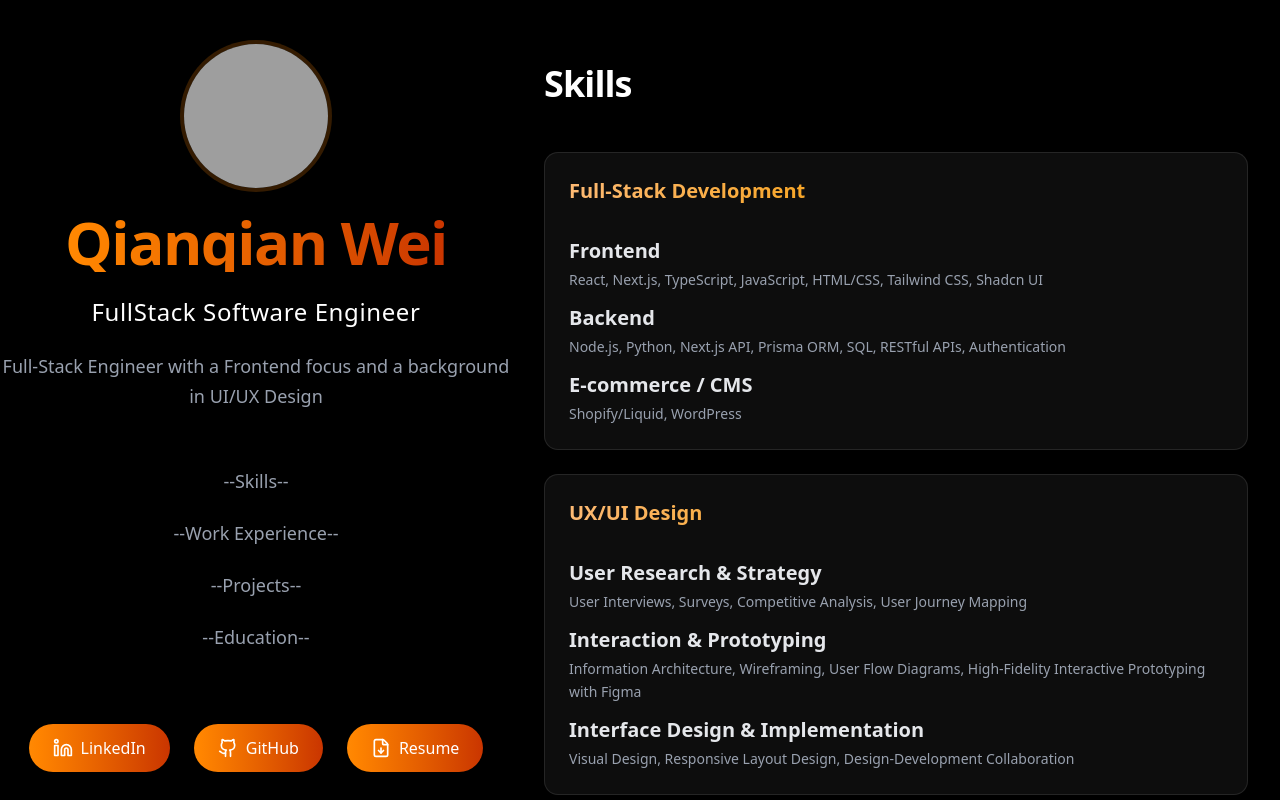
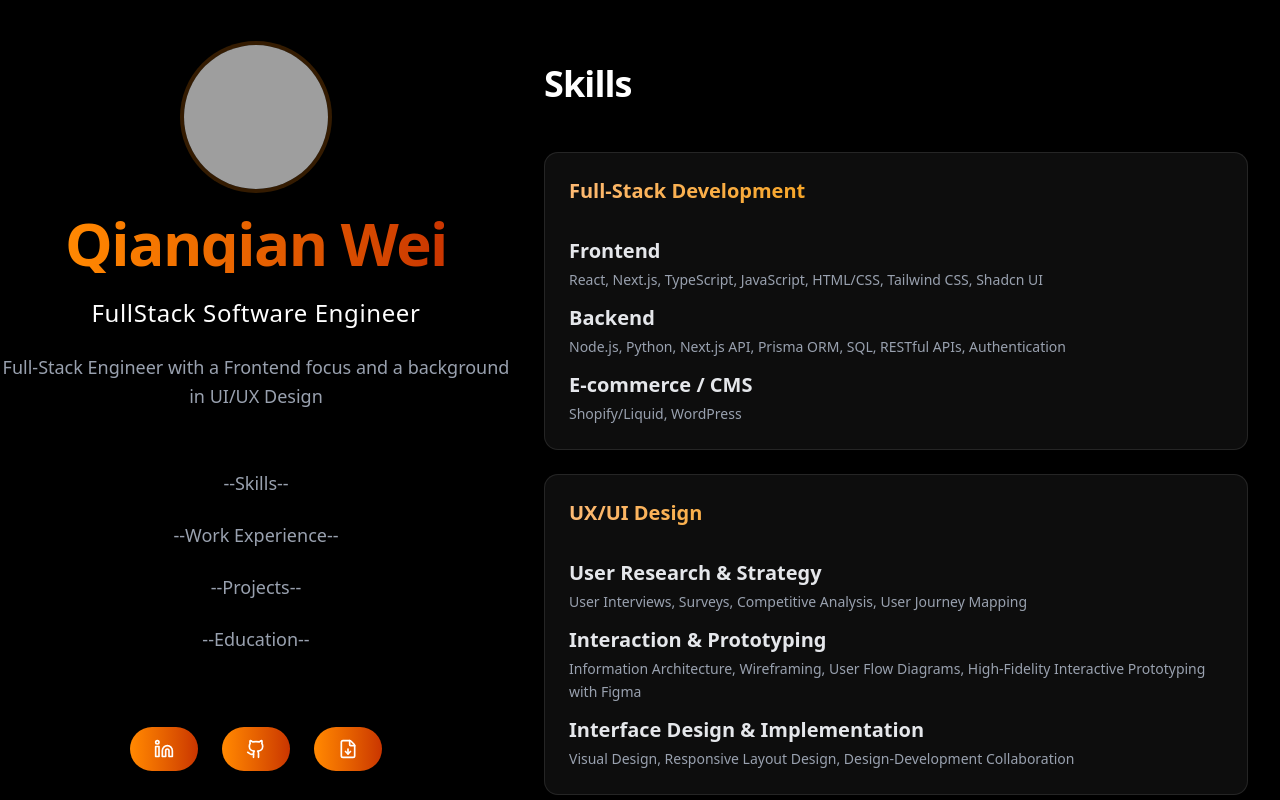
Before and after one commit to Qianqian122333/Qianqian-Wei-Portfolio, a Next.js app: page / in a window 1280 px wide. Shown: the top 800 px of the page. Built offline with nearby package versions, Linux system fonts and the light colour scheme; grey boxes are pictures that could not be loaded.

Commit message:
icon contact

```diff
--- a/components/nav/Contact.tsx
+++ b/components/nav/Contact.tsx
@@ -1,10 +1,29 @@
 import Link from "next/link";
 import { Github, Linkedin, FileDown } from "lucide-react";
+
+const Tooltip = ({
+  children,
+  text,
+}: {
+  children: React.ReactNode;
+  text: string;
+}) => {
+  return (
+    <div className="group relative flex items-center justify-center">
+      {children}
+      <div className="absolute -top-14 left-1/2 -translate-x-1/2 px-3 py-1.5 bg-gray-800 text-white text-sm font-medium rounded-md opacity-0 group-hover:opacity-100 transition-opacity duration-300 pointer-events-none whitespace-nowrap shadow-lg z-50">
+        {text}
+        <div className="absolute top-full left-1/2 -translate-x-1/2 border-4 border-transparent border-t-gray-800"></div>
+      </div>
+    </div>
+  );
+};
 
 const Contact = () => {
   return (
     <div className="flex flex-row items-center justify-center gap-6 py-4">
       {/* LinkedIn */}
+      <Tooltip text="LinkedIn">
         <Link
           href="https://www.linkedin.com/in/qianqianwei112233"
           target="_blank"
@@ -13,12 +32,14 @@ const Contact = () => {
           <div className="absolute inset-0 z-0 bg-linear-to-r from-orange-400 via-orange-550 to-orange-700 transition-transform duration-500 group-hover:scale-110" />
           <div className="relative z-10 flex items-center gap-2">
             <Linkedin size={20} />
-          <span>LinkedIn</span>
+            {/* <span>LinkedIn</span> */}
           </div>
         </Link>
+      </Tooltip>
 
       {/* GitHub */}
-      <div className="hidden lg:block">
+      {/* <div className="hidden lg:block"> */}
+      <Tooltip text="GitHub">
         <Link
           href="https://github.com/Qianqian122333"
           target="_blank"
@@ -27,12 +48,14 @@ const Contact = () => {
           <div className="absolute inset-0 z-0 bg-linear-to-r from-orange-400 via-orange-550 to-orange-700 transition-transform duration-500 group-hover:scale-110" />
           <div className="relative z-10 flex items-center gap-2">
             <Github size={20} />
-            <span>GitHub</span>
+            {/* <span>GitHub</span> */}
           </div>
         </Link>
-      </div>
+      </Tooltip>
+      {/* </div> */}
 
       {/* Resume Download */}
+      <Tooltip text="Resume Download">
         <a
           href="/Software Engineer Qianqian Wei.pdf"
           download="Software Engineer Qianqian Wei.pdf"
@@ -41,9 +64,10 @@ const Contact = () => {
           <div className="absolute inset-0 z-0 bg-linear-to-r from-orange-400 via-orange-550 to-orange-700 transition-transform duration-500 group-hover:scale-110" />
           <div className="relative z-10 flex items-center gap-2">
             <FileDown size={20} />
-          <span>Resume</span>
+            {/* <span>Resume</span> */}
           </div>
         </a>
+      </Tooltip>
     </div>
   );
 };
```
Lines whose indentation alone changed are shown as unchanged.
